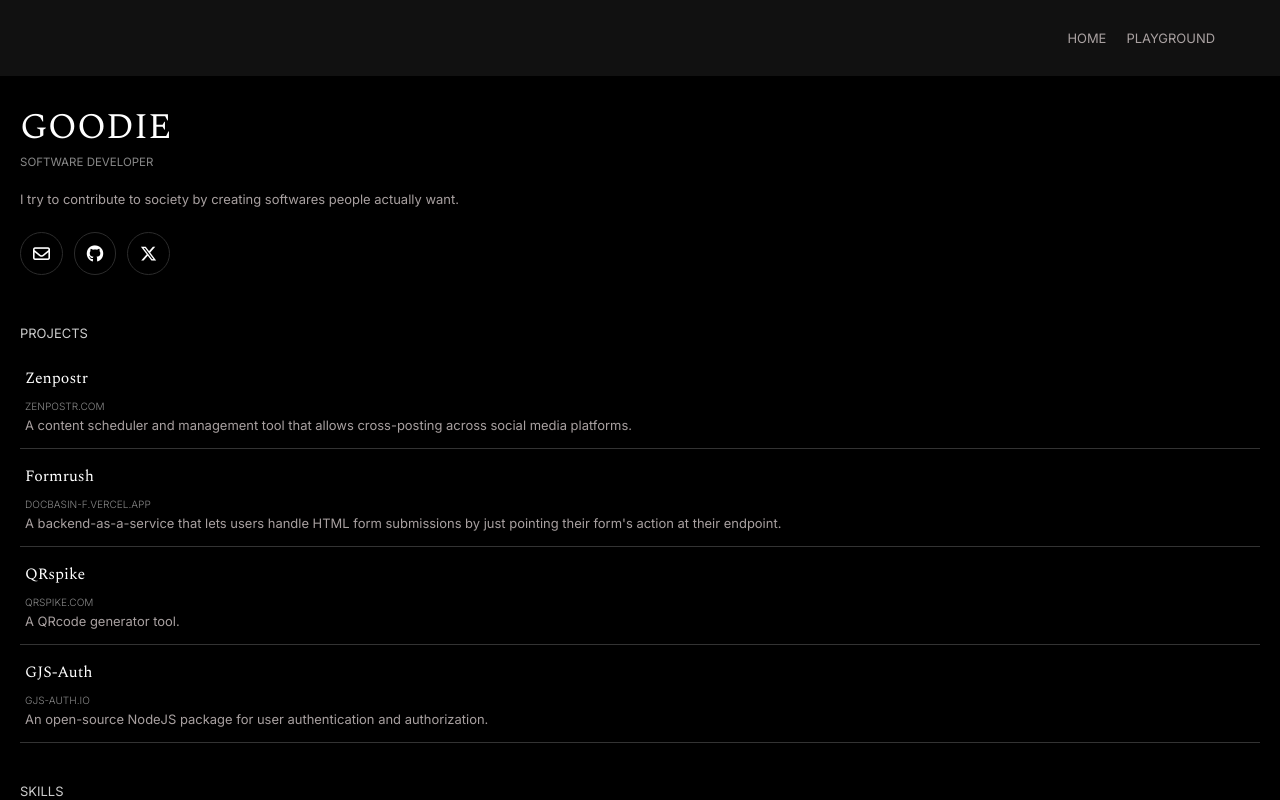
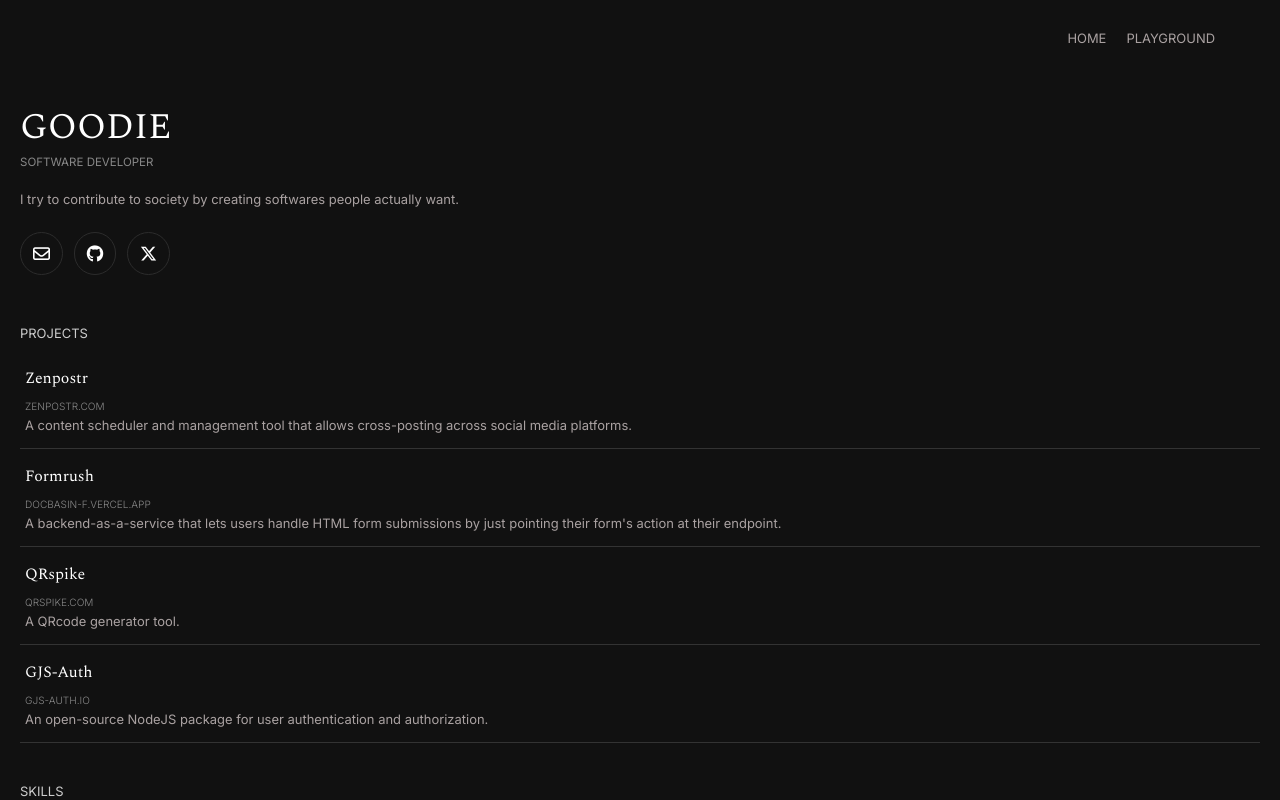
Before and after one commit to goodiesnr/goodiesnr, a React (Vite) app: page / in a window 1280 px wide. Shown: the top 800 px of the page. Built offline with nearby package versions, Linux system fonts and the light colour scheme.

Commit message:
new updates

```diff
--- a/src/index.css
+++ b/src/index.css
@@ -8,7 +8,7 @@
 }
 
 body {
-  background-color: #000;
+  background-color: #111;
   padding: 20px;
 }
 
```
